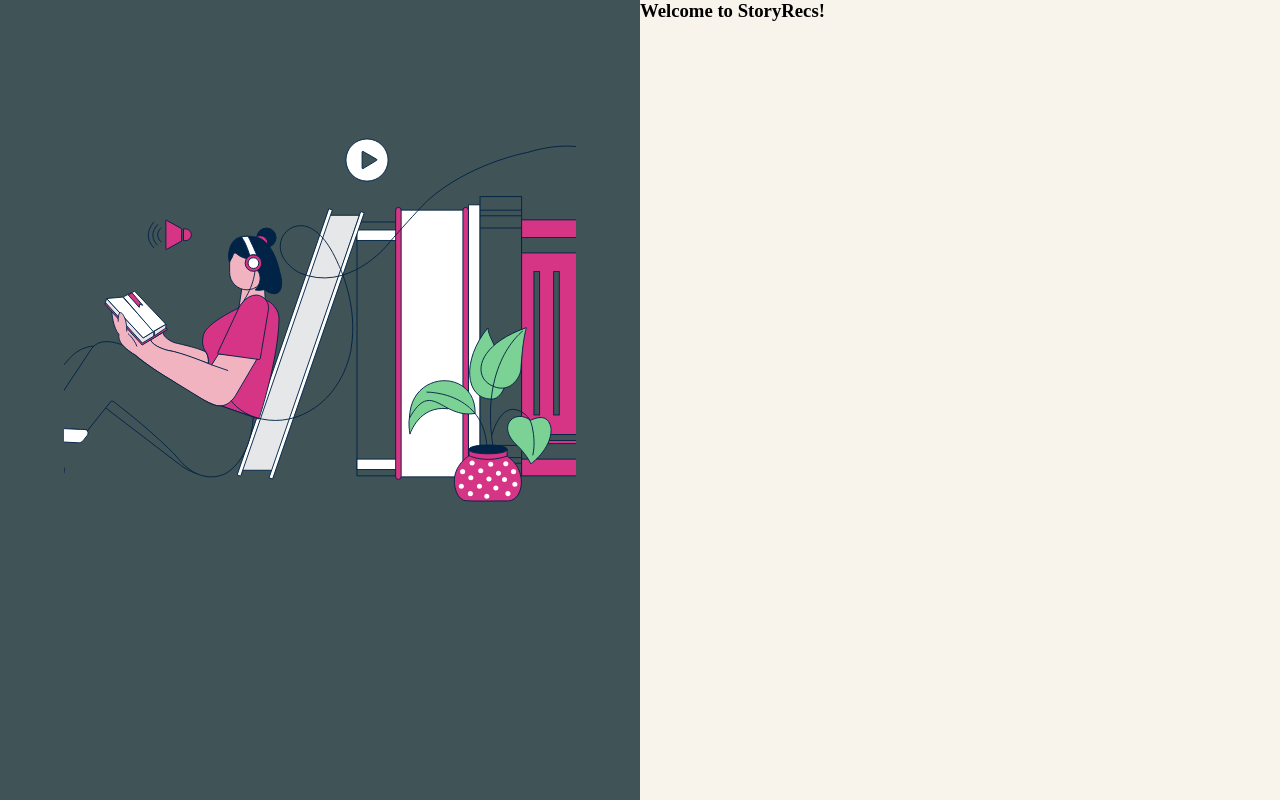
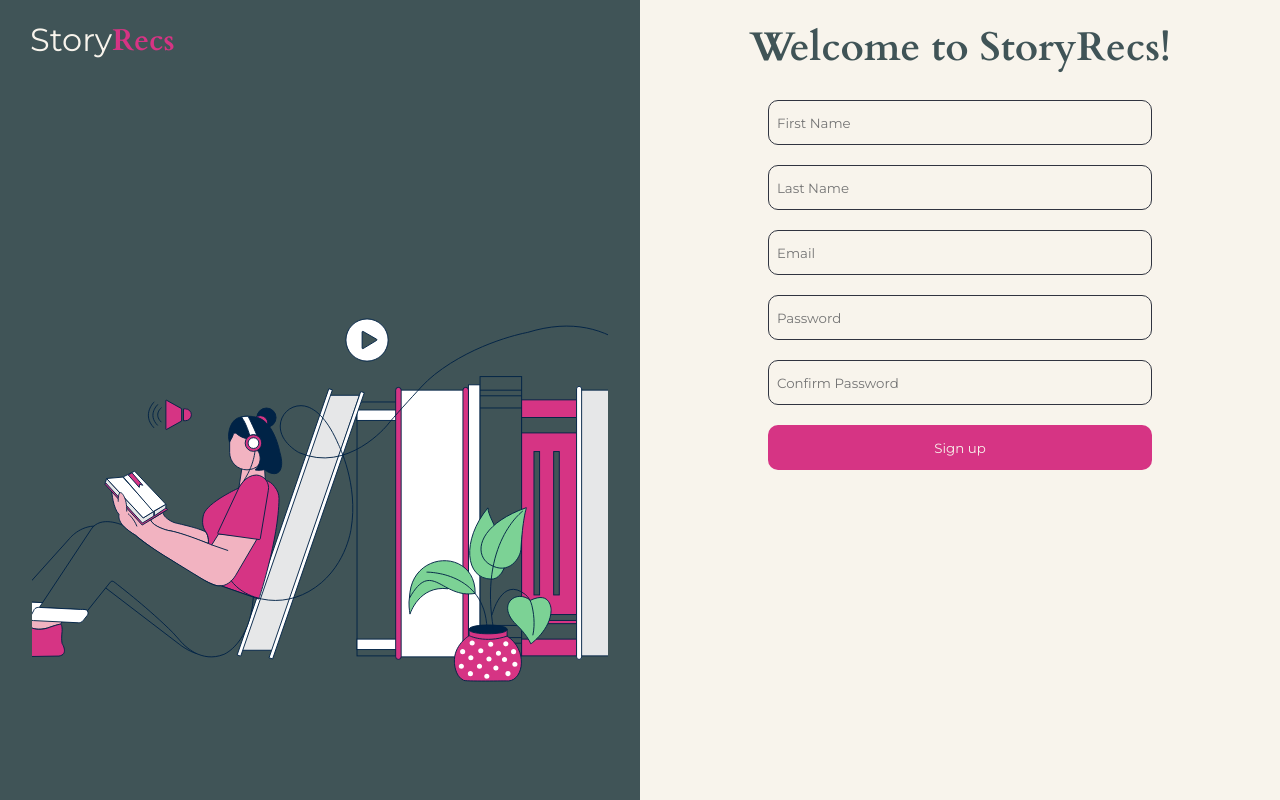
Before and after one commit to Jo1cindi/story-recs, a React (Create React App) app: page /signup in a window 1280 px wide. Built offline with nearby package versions, Linux system fonts and the light colour scheme.

Commit message:
sign up page

```diff
--- /dev/null
+++ b/src/Components/LogoLight.js
@@ -0,0 +1,14 @@
+ import React from "react";
+
+ const LogoLight = () =>{
+    return(
+        <>
+            <div className="logolight">
+            <p className="logolight1">Story</p>
+            <p className="logolight2">Recs</p>
+            </div>
+        </>
+    )
+ }
+
+ export default LogoLight;
--- a/src/Onboarding/Signup.js
+++ b/src/Onboarding/Signup.js
@@ -1,20 +1,40 @@
 import React from "react";
-import "../Onboarding/onboarding.css"
-import illustration from "../Images/Audiobook.svg"
+import "../Onboarding/onboarding.css";
+import illustration from "../Images/Audiobook.svg";
+import LogoLight from "../Components/LogoLight";
 
-const Signup = () =>{
-    return(
+const Signup = () => {
+  return (
     <>
       <div className="signup">
         <div className="signup-illustration">
-             <img src={illustration} alt="illustration"/>
+          <LogoLight />
+          <img src={illustration} alt="illustration" />
         </div>
         <div className="signup-form">
           <h3>Welcome to StoryRecs!</h3>
+          <div className="signup-inputs">
+            <div className="signup-input">
+              <input type="text" placeholder="First Name"/>
+            </div>
+            <div className="signup-input">
+              <input type="text" placeholder="Last Name"/>
+            </div>
+            <div className="signup-input">
+              <input type="text" placeholder="Email"/>
+            </div>
+            <div className="signup-input">
+              <input type="password" placeholder="Password"/>
+            </div>
+            <div className="signup-input">
+              <input type="password" placeholder="Confirm Password"/>
+            </div>
+            <button>Sign up</button>
+          </div>
         </div>
       </div>
     </>
-    )
-}
+  );
+};
 
 export default Signup;
--- a/src/Onboarding/onboarding.css
+++ b/src/Onboarding/onboarding.css
@@ -11,6 +11,7 @@ body{
 .signup{
     width: 100vw;
     height: 100vh;
+    overflow: hidden;
     display: flex;
 }
 .signup-illustration{
@@ -19,8 +20,57 @@ body{
     background-color: #405457;
 }
 .signup-illustration img{
-    width: 80%;
+    width: 90%;
     height: 80%;
     object-fit: cover;
-    margin-left: 10%;
+    margin-left: 5%;
 }
+.signup-form{
+    width: 50%;
+    height: 100%;
+    align-items: center;
+}
+.signup h3{
+    width: 70%;
+    height: 10%;
+    font-family: 'Cardo', serif;
+    font-size: 40px;
+    color: #405457;
+    margin: auto;
+    padding-top: 20px;
+    text-align: center;
+}
+.signup-inputs{
+    width: 100%;
+    height: 85%;
+    margin-top: 20px;
+}
+.signup-input{
+    display: flex;
+    flex-direction: row;
+    width: 60%;
+    height: 45px;
+    margin: auto;
+    margin-bottom: 20px;
+}
+.signup-input input{
+    width: 100%;
+    background-color: #F8F4EC;
+    border: 1px solid #303440;
+    border-radius: 10px;
+    font-family: 'Montserrat', sans-serif;
+    padding-left: 8px;
+    color: #303440;
+    outline: none;
+}
+.signup-inputs button{
+    width: 60%;
+    height: 45px;
+    background-color: #D63484;
+    color: #F8F4EC;
+    font-family: 'Montserrat', sans-serif;
+    border: none;
+    outline: none;
+    border-radius: 10px;
+    margin-left: 20%;
+}
--- a/src/index.css
+++ b/src/index.css
@@ -37,6 +37,24 @@ body{
   color: #405457;
 }
 .logo2{
+  font-size: 30px;
+  font-family: 'Cardo', serif;
+  font-weight: bold;
+  color: #D63484;
+}
+.logolight{
+  width: 150px;
+  height: 20%;
+  display: flex;
+  margin-left: 30px;
+  margin-top: 20px;
+}
+.logolight1{
+  font-size: 32px;
+  font-family: 'Montserrat', sans-serif;
+  color: #F8F4EC;
+}
+.logolight2{
   font-size: 30px;
   font-family: 'Cardo', serif;
   font-weight: bold;
```
Also changed, not shown: src/Components/LogoDark.js (added). Lines whose indentation alone changed are shown as unchanged.
